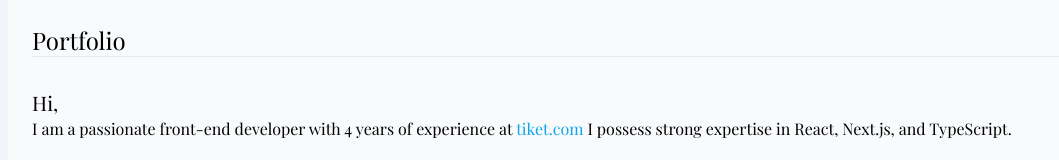
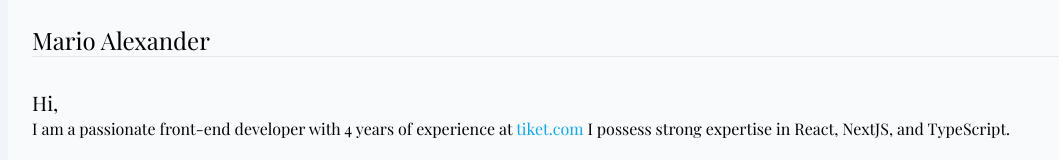
Before and after one commit to mario-alxndr/mario-portfolio, a Next.js app: page / in a window 1280 px wide. Shown: the top 160 px of the page, without its empty margins (42-1101 px from the left). Built offline with nearby package versions, Linux system fonts and the light colour scheme.

Commit message:
feat: adjust copy writing

```diff
--- a/app/page.tsx
+++ b/app/page.tsx
@@ -17,13 +17,13 @@ const Home = () => {
     <main className="bg-slate-100 w-full">
       <div className="bg-slate-50 block h-fit mx-auto p-6 max-w-[1180px]">
         <header>
-          <h1 className="text-2xl">Portfolio</h1>
+          <h1 className="text-2xl">Mario Alexander</h1>
           <hr/>
         </header>
         <div className="my-8">
           <h1 className="text-xl">Hi,</h1>
           <p>
-            I am a passionate front-end developer with 4 years of experience at <a className="text-sky-500" href="https://tiket.com">tiket.com</a> I possess strong expertise in React, Next.js, and TypeScript.
+            I am a passionate front-end developer with 4 years of experience at <a className="text-sky-500" href="https://tiket.com">tiket.com</a> I possess strong expertise in React, NextJS, and TypeScript.
           </p>
           <br/>
           <p className='mb-2'>What have I done:</p>
```
